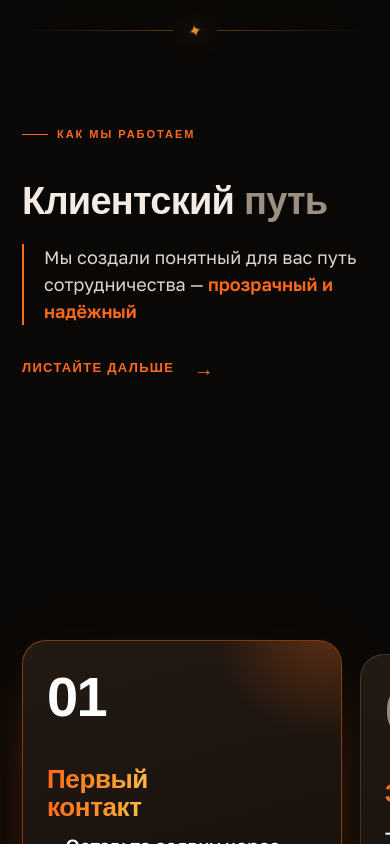
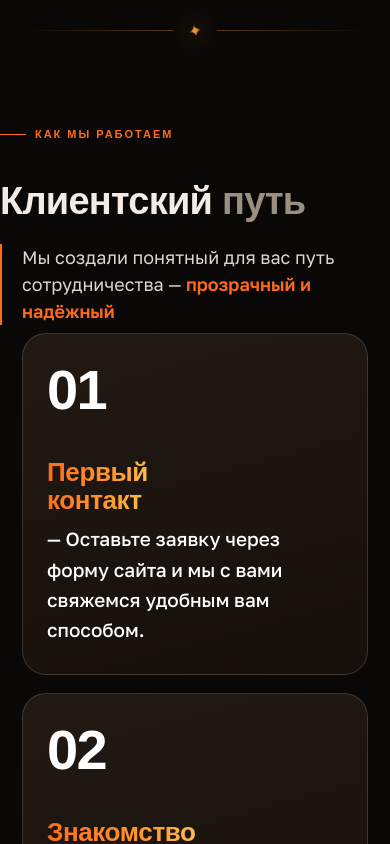
Before and after one commit to coreagcy-oss/core-agency, a React (Vite) app: page / in a window 390 px wide. Shown: the part 9780-10624 px from the top of the page. Built offline with nearby package versions, Linux system fonts and the light colour scheme; a web font is replaced by a local one.

Commit message:
Revert "feat(process): horizontal pinned scroll on mobile like desktop"
This reverts commit 5dd82f99e39d72be4733d95ba221c89f40435bb9.

```diff
--- a/src/components/Process.css
+++ b/src/components/Process.css
@@ -106,12 +106,6 @@
       #e0a052 21px
     );
   box-shadow: inset -10px -8px 24px rgba(60, 30, 10, 0.6), 0 0 30px rgba(240, 165, 80, 0.2);
-}
-
-/* обёртка трека: на ПК прозрачна для раскладки (трек остаётся flex-элементом
-   .proc-pin), на мобилке становится закреплённой областью гориз. скролла */
-.proc-track-wrap {
-  display: contents;
 }
 
 .proc-track {
@@ -283,59 +277,44 @@
   opacity: 1;
 }
 
-/* --- Мобильная раскладка: вступительный блок сверху + горизонтальный
-   pinned-скролл шагов вправо (как на ПК) --- */
+/* --- Мобильная раскладка: вертикальный стек без пина --- */
 @media (max-width: 920px) {
   .process {
-    padding: 84px 0 0;
+    padding: 84px 0;
   }
   .proc-pin {
     display: block;
     height: auto;
     overflow: visible;
   }
-  /* левый затемняющий градиент нужен только для ПК-трека под вводным блоком */
+  /* левый затемняющий градиент нужен только для горизонтального трека */
   .proc-pin::before {
     display: none;
   }
   .proc-planets {
     display: none;
   }
-  /* вступительный блок остаётся обычным заголовком сверху */
+  .proc-track {
+    flex-direction: column;
+    align-items: stretch;
+    gap: 18px;
+    padding: 0 22px;
+    transform: none !important;
+  }
   .proc-intro {
     position: static;
     transform: none;
     width: 100%;
-    margin: 0 0 4px;
-    padding: 0 22px;
+    margin-bottom: 8px;
   }
   .proc-quote {
     max-width: none;
   }
-  /* подсказка о горизонтальной прокрутке снова актуальна */
   .proc-scroll-hint {
-    display: inline-flex;
-  }
-
-  /* обёртка трека — закреплённая область высотой в экран */
-  .proc-track-wrap {
-    display: flex;
-    align-items: center;
-    height: 100vh;
-    overflow: hidden;
-  }
-  /* трек снова горизонтальный, сдвигается по X через GSAP */
-  .proc-track {
-    flex-direction: row;
-    align-items: center;
-    gap: 18px;
-    padding-left: 22px;
-    padding-right: 40vw;
-    will-change: transform;
+    display: none;
   }
   .proc-panel {
-    flex: 0 0 auto;
-    width: min(82vw, 380px);
+    width: 100%;
     height: auto;
     min-height: 0;
     gap: 22px;
@@ -343,14 +322,8 @@
     border-color: var(--border-strong);
   }
   .proc-panel-step {
+    opacity: 1;
     font-size: 56px;
-  }
-  /* активная панель в центре снова подсвечивается ярче */
-  .proc-panel-step {
-    opacity: 0.5;
-  }
-  .proc-panel.active .proc-panel-step {
-    opacity: 1;
   }
   /* меньше шрифт заголовка, чтобы длинные слова («Стратегическая»)
      помещались в одну строку и «я» не переносилось */
@@ -366,6 +339,6 @@
     font-size: 19px;
   }
   .proc-panel-glow {
-    display: block;
+    display: none;
   }
 }
--- a/src/components/Process.jsx
+++ b/src/components/Process.jsx
@@ -9,7 +9,6 @@ gsap.registerPlugin(ScrollTrigger);
 export default function Process() {
   const pin = useRef(null);
   const track = useRef(null);
-  const trackWrap = useRef(null);
   const planets = useRef(null);
 
   useEffect(() => {
@@ -105,46 +104,6 @@ export default function Process() {
       };
     });
 
-    // Мобильный: вступительный блок остаётся обычным заголовком сверху,
-    // а шаги 01–06 листаются горизонтально (как на ПК), а не вниз.
-    // Закрепляем обёртку трека на высоту экрана и сдвигаем трек по X.
-    mm.add('(max-width: 920px)', () => {
-      const el = track.current;
-      const wrap = trackWrap.current;
-      const getScroll = () => Math.max(0, el.scrollWidth - wrap.clientWidth);
-
-      const tween = gsap.to(el, {
-        x: () => -getScroll(),
-        ease: 'none',
-        scrollTrigger: {
-          trigger: wrap,
-          start: 'top top',
-          end: () => '+=' + getScroll(),
-          pin: true,
-          scrub: 1,
-          anticipatePin: 1,
-          invalidateOnRefresh: true,
-        },
-      });
-
-      // подсветка активной панели, когда она в центре экрана
-      const panelEls = gsap.utils.toArray('.proc-panel');
-      panelEls.forEach((panel) => {
-        ScrollTrigger.create({
-          trigger: panel,
-          containerAnimation: tween,
-          start: 'left 85%',
-          end: 'right 45%',
-          onToggle: (self) => panel.classList.toggle('active', self.isActive),
-        });
-      });
-
-      return () => {
-        tween.scrollTrigger && tween.scrollTrigger.kill();
-        tween.kill();
-      };
-    });
-
     return () => mm.revert();
   }, []);
 
@@ -174,7 +133,6 @@ export default function Process() {
           <span className="proc-planet proc-planet--gas" />
         </div>
 
-        <div className="proc-track-wrap" ref={trackWrap}>
         <div className="proc-track" ref={track}>
           {PROCESS.map((p) => {
             const [firstWord, ...restWords] = p.title.split(' ');
@@ -196,7 +154,6 @@ export default function Process() {
           })}
         </div>
       </div>
-      </div>
     </section>
   );
 }
```
Lines whose indentation alone changed are shown as unchanged.
